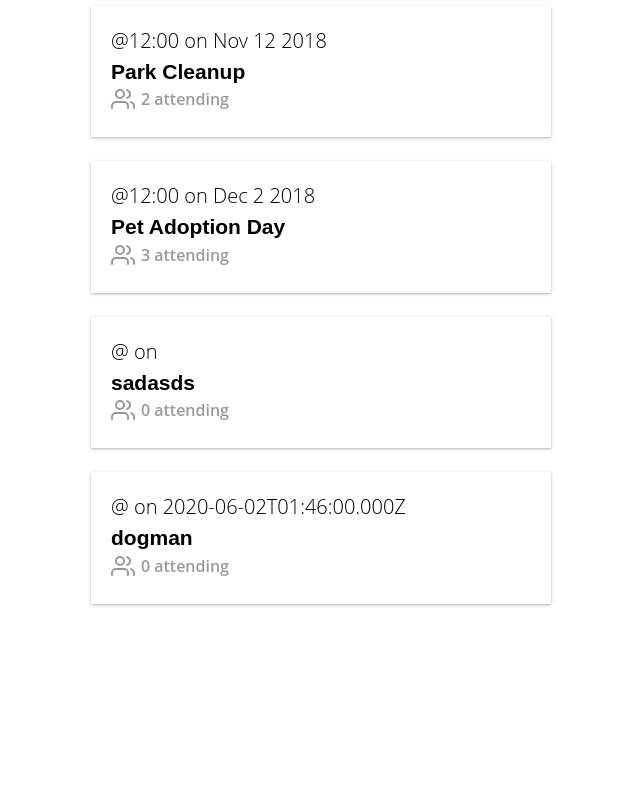
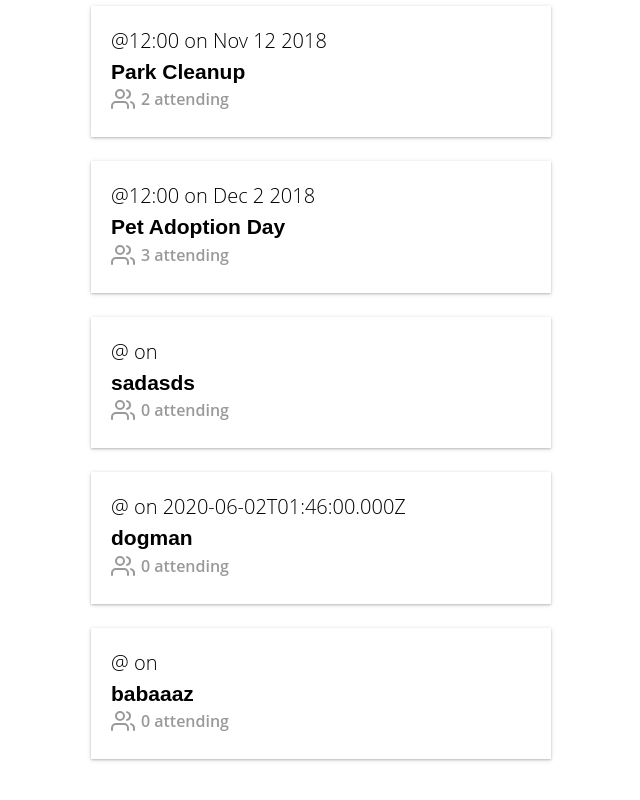
Before and after one commit to itkilleddave/real-world-vue-lesson12-mutations-actions1-start, a Vue app: page / in a window 1280 px wide. Shown: the part 352-1152 px from the top of the page, without its empty margins (319-959 px from the left). Before the commit the page ends 1000 px from the top, so only its background shows below. Built offline with nearby package versions, Linux system fonts and the light colour scheme; data requests are answered from the project's data file.

Commit message:
added routing on event create

```diff
--- a/db.json
+++ b/db.json
@@ -93,6 +93,17 @@
       "organizer": "",
       "category": "housing",
       "attendees": []
+    },
+    {
+      "id": 7421162,
+      "title": "babaaaz",
+      "date": "",
+      "time": "",
+      "location": "",
+      "description": "",
+      "organizer": "",
+      "category": "nature",
+      "attendees": []
     }
   ]
 }
--- a/src/views/EventCreate.vue
+++ b/src/views/EventCreate.vue
@@ -62,6 +62,10 @@ export default {
     createEvent() {
       return this.$store.dispatch('createEvent', this.event)
       .then(() => {
+        this.$router.push({
+          name: 'event-show',
+          params: {id: this.event.id}
+        })
         this.event = this.createFreshEventObject()
       })
       .catch(() => {
```
